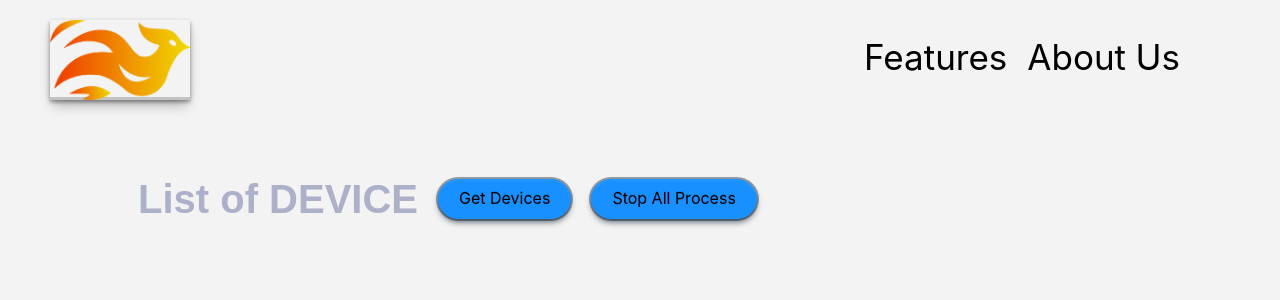
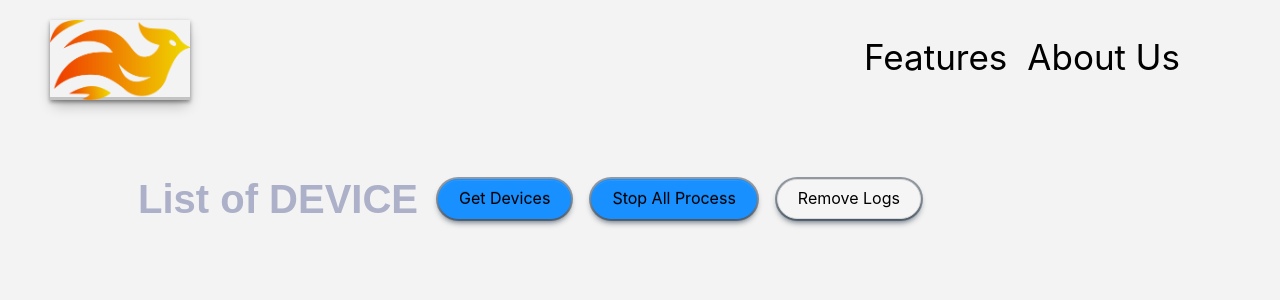
Before and after one commit to dnguyenngoc/envios, a React (Create React App) app in the folder frontend/: page /tool/restore in a window 1280 px wide. Shown: the top 300 px of the page. Built offline with nearby package versions, Linux system fonts and the light colour scheme.

Commit message:
add remove logs

```diff
--- a/frontend/src/pages/Restore.js
+++ b/frontend/src/pages/Restore.js
@@ -21,6 +21,10 @@ const Restore = () => {
     const [infos, setInfos] = useState([])
     const [ids, setIds] = useState([])
     const [getDevicesButton, setGetDevicesButton] = useState(false)
+    const [lockButtonAll, setLockButonAll] = useState(false)
+    const [lockButtonRemove, setLockButonRemove] = useState(true)
+
+
     const [loading, setLoading] = useState(false)
     const [message, setMessage] = useState(null)
 
@@ -36,7 +40,6 @@ const Restore = () => {
             })
             setIds(ids)
             setLoading(false)
-
           })
           .catch(e => {
             if (e.response.status === 404){
@@ -51,12 +54,29 @@ const Restore = () => {
     }
 
     const funcStopAllProcess = () => {
+      setLoading(true)
       apiRestoreService.StopAllProcess('idevicerestore')
       setInfos([])
       setIds([])
       setLoading(false)
       setGetDevicesButton(false)
       setMessage(null)
+      setLoading(false)
+    }
+    const funcRemoveLogs = () => {
+      setLoading(true)
+      setInfos([])
+      setIds([])
+      setLoading(false)
+      setGetDevicesButton(false)
+      setMessage(null)
+      setLockButonRemove(true)
+      apiRestoreService.removeLogs()
+      setLoading(false)
+    }
+    const handleInprocess = (all) => {
+      setLockButonAll(all)
+      setLockButonRemove(all)
     }
 
     return (
@@ -66,7 +86,9 @@ const Restore = () => {
                 <div style={styles.titles}>
                     <h5 style={styles.title}>List of DEVICE</h5>
                     <Button disabled={getDevicesButton} onClick={funcGetDevices} type="primary" shape="round" size='large' style={{boxShadow: 'rgba(6, 24, 44, 0.4) 0px 0px 0px 2px, rgba(6, 24, 44, 0.65) 0px 4px 6px -1px, rgba(255, 255, 255, 0.08) 0px 1px 0px inset', color:'black'}}>Get Devices</Button>
-                    <Button onClick={funcStopAllProcess} type="primary" shape="round" size='large' style={{boxShadow: 'rgba(6, 24, 44, 0.4) 0px 0px 0px 2px, rgba(6, 24, 44, 0.65) 0px 4px 6px -1px, rgba(255, 255, 255, 0.08) 0px 1px 0px inset', color:'black', marginLeft: '20px'}}>Stop All Process</Button>
+                    <Button disabled={lockButtonAll} onClick={funcStopAllProcess} type="primary" shape="round" size='large' style={{boxShadow: 'rgba(6, 24, 44, 0.4) 0px 0px 0px 2px, rgba(6, 24, 44, 0.65) 0px 4px 6px -1px, rgba(255, 255, 255, 0.08) 0px 1px 0px inset', color:'black', marginLeft: '20px'}}>Stop All Process</Button>
+                    <Button disabled={lockButtonRemove} onClick={funcRemoveLogs} type="primary" shape="round" size='large' style={{boxShadow: 'rgba(6, 24, 44, 0.4) 0px 0px 0px 2px, rgba(6, 24, 44, 0.65) 0px 4px 6px -1px, rgba(255, 255, 255, 0.08) 0px 1px 0px inset', color:'black', marginLeft: '20px'}}>Remove Logs</Button>
+
                     {loading ?<div style={{paddingLeft: '30px', paddingTop: '5px'}}><SpinLoading/></div> : ''}
                     {message !== null ? <Alert message={message} type="warning" showIcon closable style={{marginLeft: '30px'}} /> : ""}
 
@@ -75,6 +97,7 @@ const Restore = () => {
                 <Device
                   ids={ids}
                   infos={infos}
+                  handleInprocess= {handleInprocess}
                 />
                 : ""}
             </div>
--- a/frontend/src/pages/restore/Device.js
+++ b/frontend/src/pages/restore/Device.js
@@ -10,7 +10,7 @@ const { TextArea } = Input;
 
 
 export default memo(
-  function Device({ ids, infos}){
+  function Device({ ids, infos, handleInprocess}){
     const styles = {
       device: {boxShadow: 'rgba(0, 0, 0, 0.19) 0px 10px 20px, rgba(0, 0, 0, 0.23) 0px 6px 6px',
                height: '100px', width: '100%', marginTop: '30px', display: 'inline-flex', padding: '5px 5px'},
@@ -36,15 +36,13 @@ export default memo(
       return element !== 'pending';
     }
 
-
     useEffect(() => {
-      if (running > 0)
+      if (running > 0){
+        handleInprocess(true)
         ref.current = setInterval(async() => { // Trigger each 7s to get status of request.
           let stemp = [...status]
           let sbtemp = [...statusB]
           let slogs = [...logs]
-
-
 
           var requestIds  = []
           status.forEach((item, i) => {requestIds.push(infos[i].RequestID)})
@@ -76,14 +74,18 @@ export default memo(
           if (stemp.every(isDone)) {
             clearInterval(ref.current) // Stop the interval if the condition holds true
             setRunning(0)
-
+            handleInprocess(false)
           }
         }, 13000);
-      else clearInterval(ref.current); // Stop the interval if the condition holds true
+      }
+      else {
+        clearInterval(ref.current); // Stop the interval if the condition holds true
+
+      }
       return () => {
         clearInterval(ref.current); // unmount coponent
       };
-    }, [running, infos, status, statusB, logs])
+    }, [running, infos, status, statusB, logs, handleInprocess])
 
 
     // trigger api to start restore
--- a/frontend/src/services/Restore.js
+++ b/frontend/src/services/Restore.js
@@ -66,3 +66,14 @@ export function StopAllProcess(filter){
   }
   axios(config);
 }
+
+export function removeLogs(filter){
+  var config = {
+    method: 'post',
+    url: BASE_URL +  `v1/restore/remove-all-logs/`,
+    headers: {
+      'Content-Type': 'application/json'
+    },
+  }
+  axios(config);
+}
```
Also changed, not shown: 2 other files (tests, documents, lock files or other folders).
